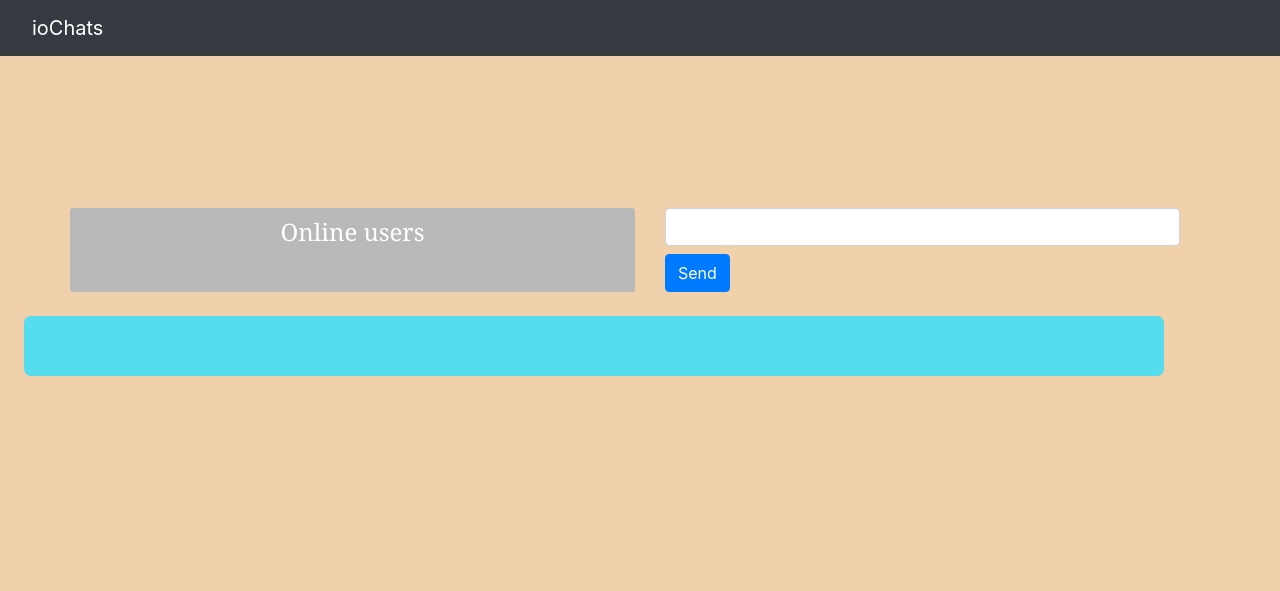
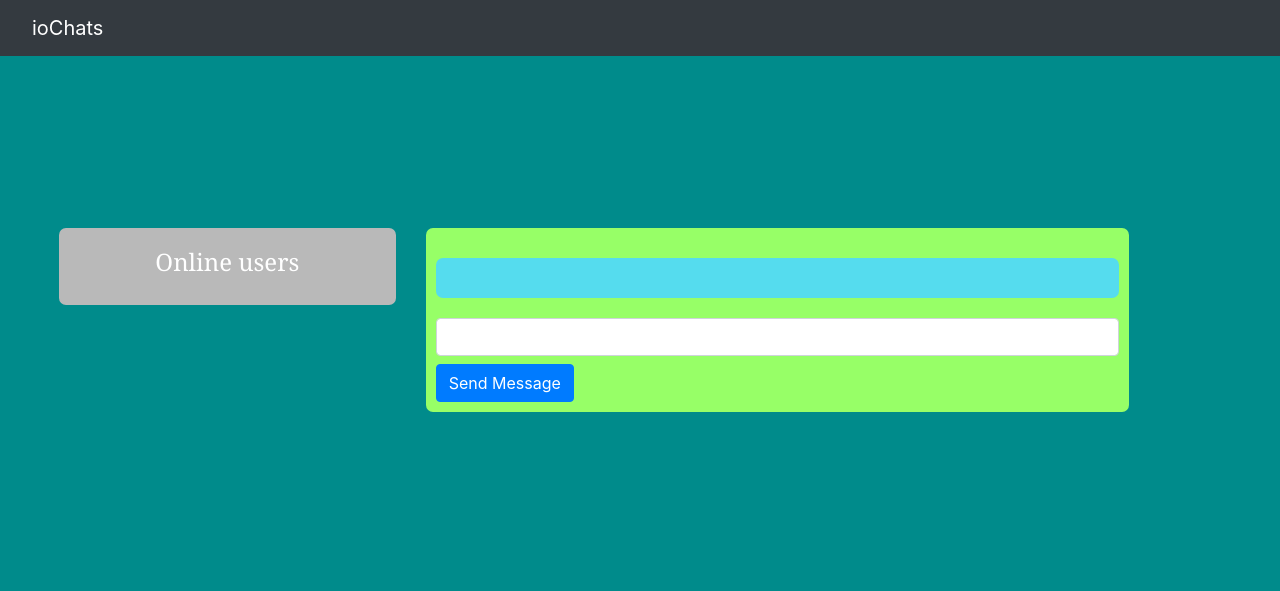
Before and after one commit to thelonewolf123/ioChats, a website: page frontend/html/index.html in a window 1280 px wide. Both pictures are taken after a click on the button "Login". Shown: the top 591 px of the page. Drawn offline with nearby package versions, Linux system fonts and the light colour scheme; no server answers.

Commit message:
ui tweaks

```diff
--- a/frontend/css/style.css
+++ b/frontend/css/style.css
@@ -1,9 +1,3 @@
-#online_col{
-    background-color: rgb(185, 185, 185);
-    padding: 10px;
-    border-radius: 3px;
-}
-
 #online-label{
     color: white;
     font-family: Cambria, Cochin, Georgia, Times, 'Times New Roman', serif;
@@ -34,6 +28,24 @@
 
 #messages {
     background-color: rgb(85, 220, 238);
-    padding: 30px;
+    padding: 20px;
+    margin-top: 20px;
+    margin-bottom: 20px;
     border-radius: 7px;
 }
+
+#online-group{
+    background-color: rgb(185, 185, 185);
+    padding: 20px;
+    border-radius: 7px;
+}
+
+.row{
+    padding:20px;
+}
+
+#chats{
+    background-color: rgb(151, 255, 103);
+    padding: 10px;
+    border-radius: 7px;
+}
--- a/frontend/html/index.html
+++ b/frontend/html/index.html
@@ -11,7 +11,7 @@
     <link rel="stylesheet" href="https://cdnjs.cloudflare.com/ajax/libs/font-awesome/4.7.0/css/font-awesome.min.css">
 </head>
 
-<body style="background-color: rgb(240, 209, 171);">
+<body style="background-color: darkcyan;">
     <div class="navbar navbar-dark bg-dark">
         <a class="navbar navbar-brand" style="color: white;">
             ioChats
@@ -26,30 +26,28 @@
         </button>
     </div>
 
-    <div class="container mt-4" id="chat-area">
+    <div class="container m-4" id="chat-area">
         <div class="row">
-            <div class="col well" id="online_col">
-                <h4 class="text-center" id="online-label">
-                    Online users
-                </h4>
+            <div class="col-md-4" id="online_col">
+                <div id="online-group">
+                    <h4 class="text-center" id="online-label">
+                        Online users
+                    </h4>
 
-                <div class="list-group" id="online">
+                    <div class="list-group" id="online">
+                    </div>
                 </div>
             </div>
-            <div class="col">
-                <div class="container inline-form">
+            <div class="col-md-8" id="chat-group">
+
+                <div class="container inline-form" id="chats">
+                    <div class="container list-group" id="messages">
+                    </div>
                     <input type="text" id="message" class="form-control">
                     <button class="btn btn-primary mt-2" id="send">
-                        Send
+                        Send Message
                     </button>
                 </div>
-            </div>
-        </div>
-    </div>
-
-    <div class="row">
-        <div class="col">
-            <div class="container list-group m-4" id="messages">
             </div>
         </div>
     </div>
--- a/server/server.js
+++ b/server/server.js
@@ -25,6 +25,10 @@ app.get('/css/style.css', (req, res) => {
 
 app.get('/javascript/index.js', (req, res) => {
     res.sendFile(frontend + '/javascript/index.js')
+});
+
+app.get('/background.jpg', (req, res) => {
+    res.sendFile(frontend + '/background.jpg')
 });
 
 io.sockets.on('connection', (socket) => {
```
Also changed, not shown: frontend/background.jpg (added).
